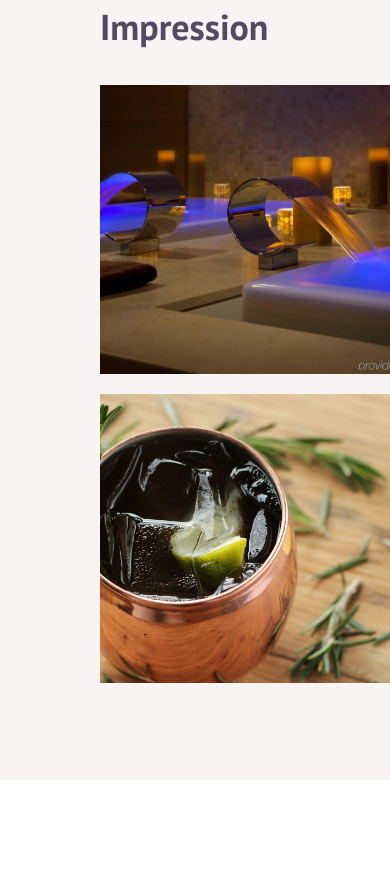
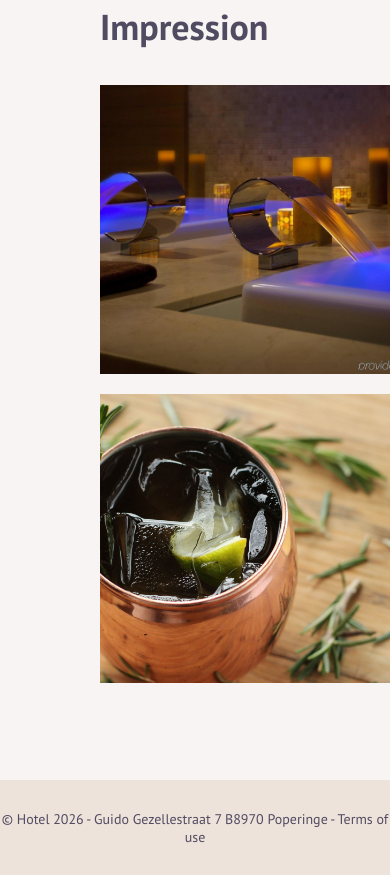
Before and after one commit to SunkissedWitch/first_repo, a plain HTML site: page index.html in a window 390 px wide. Shown: the part 2867-3742 px from the top of the page. Before the commit the page ends 3647 px from the top, so only its background shows below. Drawn offline with Linux system fonts and the light colour scheme; a script that the page names is missing.

Commit message:
Without responsive, map, rating

```diff
--- a/index.html
+++ b/index.html
@@ -127,7 +127,6 @@
               <div class="impress-img im-4"></div>
             </div>
           </div>
-
         </section>
         <section class="reviews">
           <h2>Reviews</h2>
@@ -158,8 +157,10 @@
           <button class="review-button">ALL REVIEWS</button>
         </section>
       </section>
-
-
+      <!-- Map -->
+      <footer>
+        <p>© Hotel 2026 - Guido Gezellestraat 7 B8970 Poperinge - Terms of use</p>
+      </footer>
     </main>
 
     <script src="script.js"></script>
--- a/style.css
+++ b/style.css
@@ -247,3 +247,18 @@ h4 {
     justify-self: flex-end;
     margin-top: auto;
 }
+
+
+footer {
+    height: 95px;
+    background-color: #ede3da;
+    display: flex;
+    flex-direction: column;
+    justify-content: center;
+}
+
+footer p {
+    text-align: center;
+    color: #514b62;
+    font-size: 1em;
+}
```
